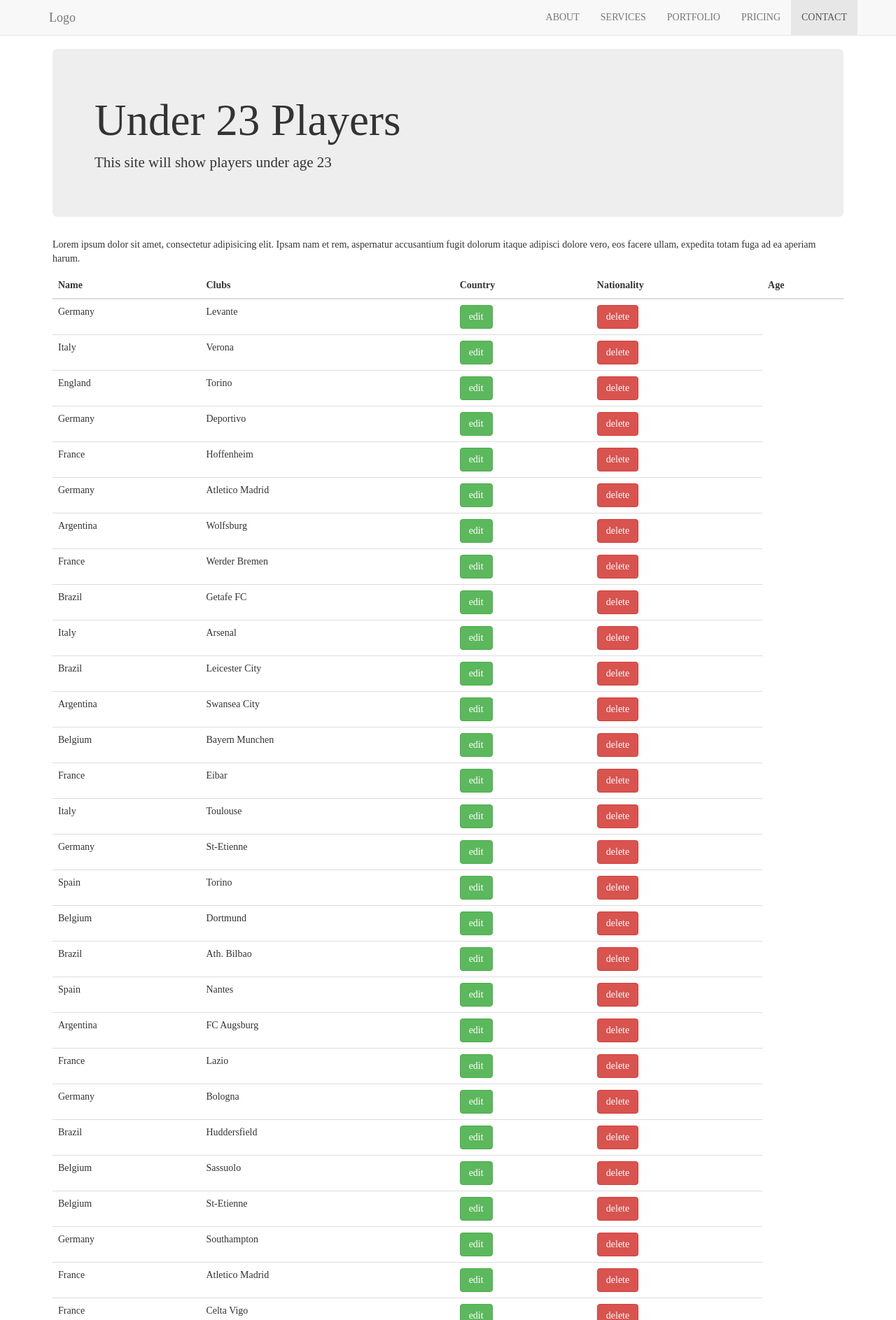
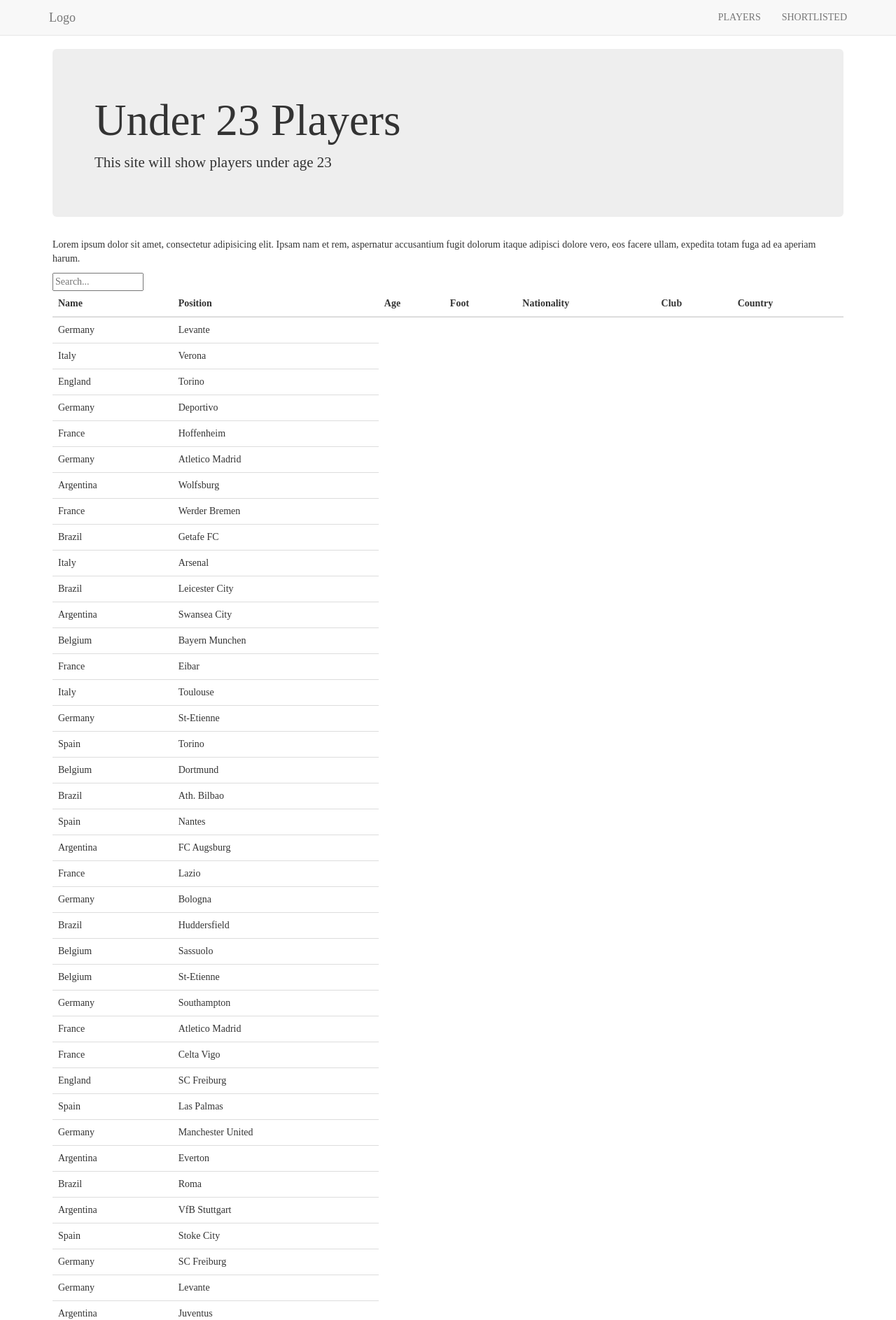
Before and after one commit to philipauu/UNIT2, a PHP site: page / in a window 1280 px wide. Shown: the top 1887 px of the page at 70% size. Run offline with PHP 8.4, Linux system fonts and the light colour scheme; data comes from the database, SQL or seed files in the repository; data that the repository does not hold is empty; some libraries are stand-ins or nearby versions.

Commit message:
We have art that we do not die of the truth. 		-- Nietzsche

```diff
--- a/footballfullstack/css/style.css
+++ b/footballfullstack/css/style.css
@@ -5,4 +5,13 @@ body {
 h1, h2, h3, h4, h5, h6 {
   font-family: -font; }
 
+input[type=text] {
+  width: 130px;
+  -webkit-transition: width 0.4s ease-in-out;
+  transition: width 0.4s ease-in-out; }
+
+/* When the input field gets focus, change its width to 100% */
+input[type=text]:focus {
+  width: 100%; }
+
 /*# sourceMappingURL=style.css.map */
--- a/footballfullstack/index.php
+++ b/footballfullstack/index.php
@@ -13,16 +13,22 @@
 
 <p>Lorem ipsum dolor sit amet, consectetur adipisicing elit. Ipsam nam et rem, aspernatur accusantium fugit dolorum itaque adipisci dolore vero, eos facere ullam, expedita totam fuga ad ea aperiam harum.</p>
 
+<input type="text" size="30" onkeyup="showResult(this.value)" placeholder="Search...">
+<div id="livesearch"></div>
+
 <table id="list_clubs" class="table">
 
   <thead>
 
     <tr>
       <th>Name</th>
-      <th>Clubs</th>
+      <th>Position</th>
+      <th>Age</th>
+      <th>Foot</th>
+      <th>Nationality</th>
+      <th>Club</th>
       <th>Country</th>
-      <th>Nationality</th>
-      <th>Age</th>
+
     </tr>
 
   </thead>
--- a/footballfullstack/js/javascript.js
+++ b/footballfullstack/js/javascript.js
@@ -7,58 +7,29 @@ function setup() {
   show_clubs();
 }
 
-function show_clubs() {
-  console.log('inside show_clubs');
-  $.get('backend/clubs/show_clubs.php').done(display_clubs).fail(blow_up);
-}
-
-function display_clubs(data) {
-  console.log('inside display_clubs');
-  data = JSON.parse(data);
-  console.log(data);
-  // hopefully shows a list of clubs
-  $('#list_clubs').append(data);
-
-  for (var counter = 0; counter < data.length; counter++) {
-
-    var tr = $('<tr>');
-
-    var nationality = data[counter].nationality_id;
-    var td = $('<td>');
-    td.text(nationality);
-    tr.append(td);
-
-    var clubs = data[counter].clubs_id;
-    var td = $('<td>');
-    td.text(clubs);
-    tr.append(td);
-
-    //add data here...
-
-    //edit button
-
-    var td = $('<td>');
-    var button = $('<button>');
-    button.addClass('btn btn-success edit');
-    button.text('edit');
-    td.append(button);
-    tr.append(td);
-
-
-    //delete button
-    var td = $('<td>');
-    var button = $('<button>');
-    button.addClass('btn btn-danger delete');
-    button.text('delete');
-    td.append(button);
-    tr.append(td);
-
-    $('#list_clubs tbody').append(tr);
-  }
-
-}
-
 function blow_up(data) {
   console.log('inside blow_up');
   console.log(data);
 }
+
+function showResult(str) {
+  if (str.length==0) {
+    document.getElementById("livesearch").innerHTML="";
+    document.getElementById("livesearch").style.border="0px";
+    return;
+  }
+  if (window.XMLHttpRequest) {
+    // code for IE7+, Firefox, Chrome, Opera, Safari
+    xmlhttp=new XMLHttpRequest();
+  } else {  // code for IE6, IE5
+    xmlhttp=new ActiveXObject("Microsoft.XMLHTTP");
+  }
+  xmlhttp.onreadystatechange=function() {
+    if (this.readyState==4 && this.status==200) {
+      document.getElementById("livesearch").innerHTML=this.responseText;
+      document.getElementById("livesearch").style.border="1px solid #A5ACB2";
+    }
+  }
+  xmlhttp.open("GET","livesearch.php?q="+str,true);
+  xmlhttp.send();
+}
--- /dev/null
+++ b/footballfullstack/js/show_clubs.js
@@ -0,0 +1,61 @@
+function show_clubs() {
+  console.log('inside show_clubs');
+  $.get('backend/clubs/show_clubs.php').done(display_clubs).fail(blow_up);
+}
+
+function display_clubs(data) {
+  console.log('inside display_clubs');
+  data = JSON.parse(data);
+  console.log(data);
+  // hopefully shows a list of clubs
+  $('#list_clubs').append(data);
+
+  for (var counter = 0; counter < data.length; counter++) {
+
+    var tr = $('<tr>');
+
+    var nationality = data[counter].nationality_id;
+    var td = $('<td>');
+    td.text(nationality);
+    tr.append(td);
+
+    var clubs = data[counter].clubs_id;
+    var td = $('<td>');
+    td.text(clubs);
+    tr.append(td);
+
+    //add data here...
+
+    //edit button
+
+    // var td = $('<td>');
+    // var button = $('<button>');
+    // button.addClass('btn btn-success edit');
+    // button.text('edit');
+    // td.append(button);
+    // tr.append(td);
+
+
+    //delete button
+
+    // var td = $('<td>');
+    // var button = $('<button>');
+    // button.addClass('btn btn-danger delete');
+    // button.text('delete');
+    // td.append(button);
+    // tr.append(td);
+
+    $('#list_clubs tbody').append(tr);
+  }
+
+  // $('.edit').click(do_edit);
+  // $('.delete').click(do_delete);
+}
+
+// function do_edit() {
+//   console.log($(this));
+// }
+//
+// function do_delete() {
+//   console.log($(this));
+// }
--- a/footballfullstack/partials/footer.php
+++ b/footballfullstack/partials/footer.php
@@ -4,7 +4,7 @@
           <span class="glyphicon glyphicon-chevron-up"></span>
         </a>
 
-  <p>Bootstrap Theme Made By Phil</a>
+  <p>BACK TO TOP</a>
   </p>
 
 </footer>
--- a/footballfullstack/partials/head.php
+++ b/footballfullstack/partials/head.php
@@ -12,4 +12,5 @@
   <script src="https://code.jquery.com/jquery-3.2.1.min.js"></script>
   <script src="https://maxcdn.bootstrapcdn.com/bootstrap/3.3.7/js/bootstrap.min.js"></script>
   <script src="../js/javascript.js"></script>
+  <script src="../js/show_clubs.js"></script>
 </head>
--- a/footballfullstack/partials/nav.php
+++ b/footballfullstack/partials/nav.php
@@ -8,16 +8,13 @@
           </button>
       <a class="navbar-brand" href="#">Logo</a>
     </div>
+
     <div class="collapse navbar-collapse" id="myNavbar">
+
       <ul class="nav navbar-nav navbar-right">
-        <li><a href="#about">ABOUT</a></li>
-        <li><a href="#services">SERVICES</a></li>
-        <li><a href="#portfolio">PORTFOLIO</a></li>
-        <li><a href="#pricing">PRICING</a></li>
-        <li><a href="#contact">CONTACT</a></li>
+        <li><a href="#">PLAYERS</a></li>
+        <li><a href="#">SHORTLISTED</a></li>
       </ul>
-    </div>
-  </div>
 </nav>
 
 <div id="about" class="container-fluid">
--- a/footballfullstack/scss/style.scss
+++ b/footballfullstack/scss/style.scss
@@ -9,3 +9,14 @@ body {
 h1, h2, h3, h4, h5, h6 {
   font-family: -font;
 }
+
+input[type=text] {
+    width: 130px;
+    -webkit-transition: width 0.4s ease-in-out;
+    transition: width 0.4s ease-in-out;
+}
+
+/* When the input field gets focus, change its width to 100% */
+input[type=text]:focus {
+    width: 100%;
+}
```
Also changed, not shown: footballfullstack/js/show_clubs/show_clubs.js (deleted), 2 other files.
